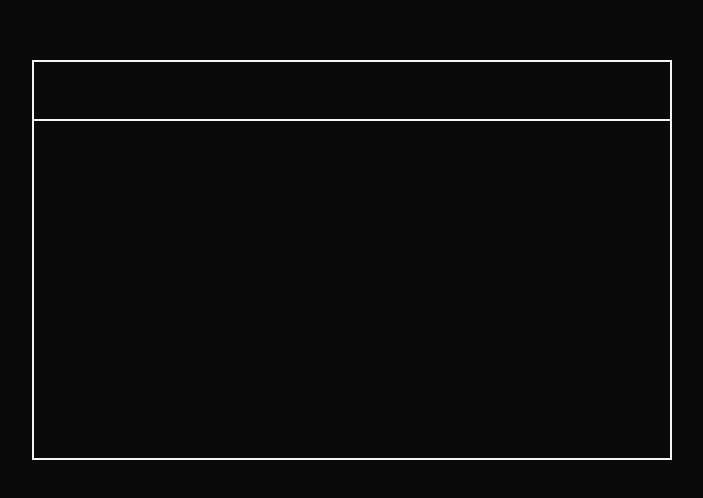
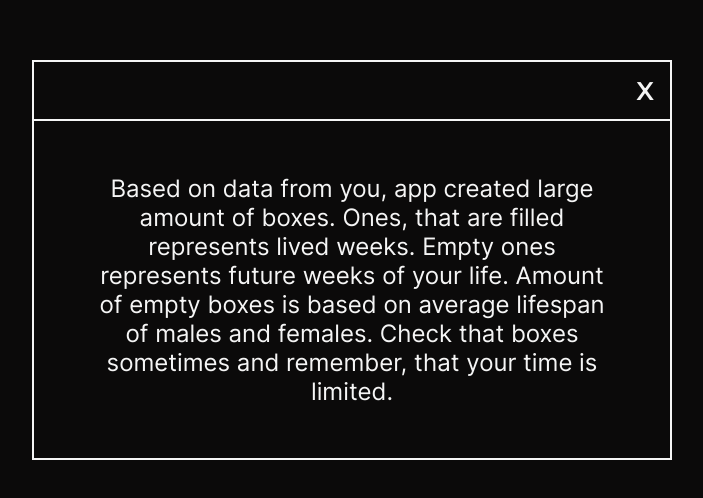
Before and after one commit to krystiano13/dark-motivation, a React (Create React App) app: page /result in a window 1280 px wide. Shown: the part 140-638 px from the top of the page, without its empty margins (288-991 px from the left). Built offline with nearby package versions, Linux system fonts and the light colour scheme.

Commit message:
create styles for modal

```diff
--- a/src/components/Result/ResultModal.ts
+++ b/src/components/Result/ResultModal.ts
@@ -32,3 +32,26 @@ export const ResultInfo = styled.div`
   justify-content: center;
   align-items: center;
 `;
+
+export const ResultButton = styled.button`
+  color : whitesmoke;
+  background-color: transparent;
+  border: none;
+  font-family: 'Montserrat', sans-serif;
+  font-weight: 600;
+  font-size : 1.6rem;
+  cursor: pointer;
+  margin-right : 1rem;
+`;
+
+export const ResultText = styled.p`
+  text-align: center;
+  font-family: 'Inter', sans-serif;
+  font-weight: 500;
+  font-size : 1.5rem;
+  max-width: 80%;
+
+  @media screen and (max-width: 992px) {
+    font-size: 1.25rem;
+  }
+`;
--- a/src/views/Result.tsx
+++ b/src/views/Result.tsx
@@ -1,14 +1,21 @@
 import {ResultWrap} from "../components/Result/ResultWrap";
 import {ResultModal,ResultBar, ResultInfo} from "../components/Result/ResultModal";
+import {ResultButton, ResultText} from "../components/Result/ResultModal";
 const Result = () => {
     return (
         <ResultWrap>
             <ResultModal>
                 <ResultBar>
-
+                    <ResultButton>X</ResultButton>
                 </ResultBar>
                 <ResultInfo>
-
+                    <ResultText>
+                        Based on data from you, app created large amount of boxes.
+                        Ones, that are filled represents lived weeks. Empty ones
+                        represents future weeks of your life. Amount of empty boxes
+                        is based on average lifespan of males and females. Check that
+                        boxes sometimes and remember, that your time is limited.
+                    </ResultText>
                 </ResultInfo>
             </ResultModal>
         </ResultWrap>
```
